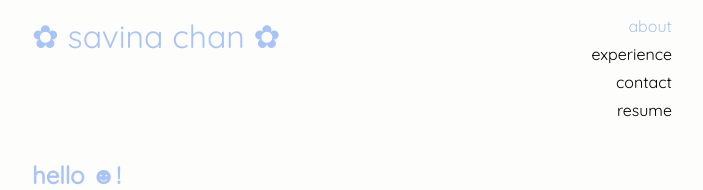
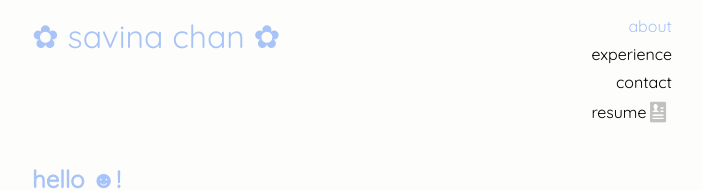
Before and after one commit to savina-chan/savina-chan.github.io, an Angular app: page / in a window 1280 px wide. Shown: the top 190 px of the page, without its empty margins (288-991 px from the left). Built offline with nearby package versions, Linux system fonts and the light colour scheme.

Commit message:
added link to resume

```diff
--- a/src/app/header/header.component.html
+++ b/src/app/header/header.component.html
@@ -10,7 +10,15 @@
             <li routerLink="/" routerLinkActive="active" [routerLinkActiveOptions]="{exact: true}">about</li>
             <li routerLink="/experience" routerLinkActive="active" [routerLinkActiveOptions]="{exact: true}">experience</li>
             <li><a href="mailto:savina.chan@nyu.edu">contact</a></li>
-            <li>resume</li>
+            <li>
+                <a href="assets/savina_chan_resume.pdf" target="_blank">
+                    <div class="resume-wrapper">
+                        <span class="resume-text">resume</span>
+                        <img class="resume-icon" src="assets/images/resume-icon.png">
+                    </div>
+                </a>
+            </li>
+            <!-- <li><a href="assets/savina_chan_resume.pdf" target="_blank">resume <img src="assets/images/resume-logo.png"></a></li> -->
         </ul>
     </div>
 </div>
--- a/src/app/header/header.component.scss
+++ b/src/app/header/header.component.scss
@@ -51,3 +51,28 @@
     text-decoration: none;
     color: inherit;
 }
+
+.right li img {
+    width: 1.5rem;
+    height: auto;
+}
+
+.resume-wrapper {
+    display: flex;
+    align-items: center;
+}
+
+.resume-icon {
+    filter: grayscale(100%);
+    transition: filter 0.3s ease;
+}
+
+.resume-wrapper:hover .resume-icon {
+    filter: none;
+}
+
+.resume-wrapper:hover{
+    img {
+        color: #A8C3F7;
+    }
+ }
```
Also changed, not shown: src/assets/images/resume-icon.png (added), 1 other file (tests, documents, lock files or other folders).
